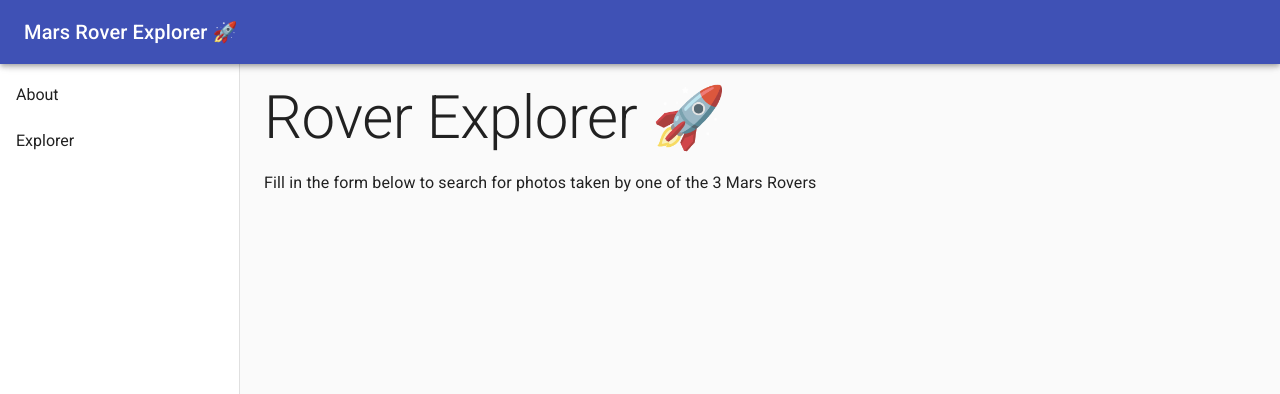
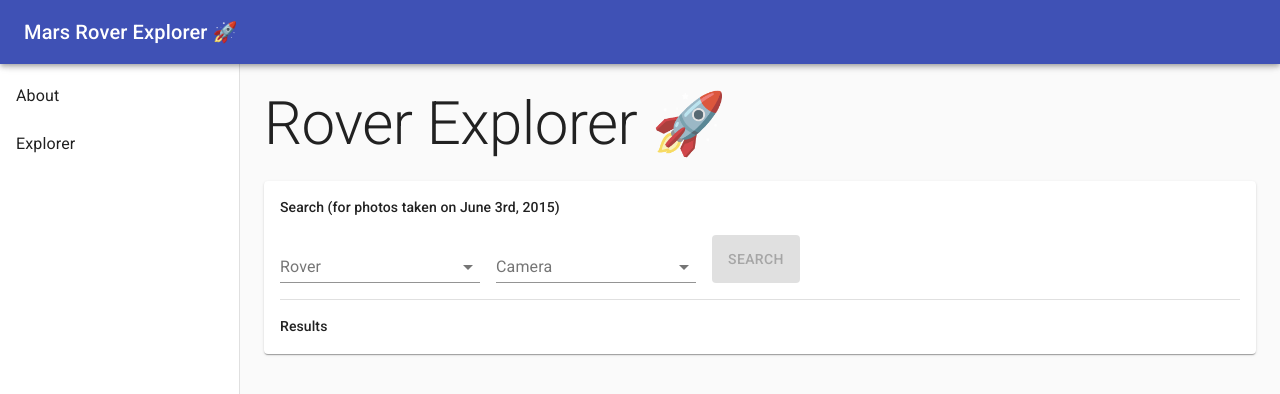
Before and after one commit to greenca6/react-demo, a React (Create React App) app: page /#/explorer in a window 1280 px wide. Shown: the top 394 px of the page. Built offline with nearby package versions, Linux system fonts and the light colour scheme.

Commit message:
Implement most of the functionality desired

```diff
--- a/package.json
+++ b/package.json
@@ -3,12 +3,15 @@
   "version": "0.1.0",
   "private": true,
   "dependencies": {
-    "@material-ui/core": "^3.9.3",
+    "@date-io/core": "^1.2.0",
+    "@date-io/moment": "^1.3.5",
+    "@material-ui/core": "^4.0.0-beta.1",
     "@material-ui/pickers": "^3.0.0-rc.0",
     "@types/jest": "24.0.13",
     "@types/node": "12.0.2",
     "@types/react": "16.8.17",
     "@types/react-dom": "16.8.4",
+    "moment": "^2.24.0",
     "react": "^16.8.6",
     "react-dom": "^16.8.6",
     "react-router": "^5.0.0",
--- a/src/App.tsx
+++ b/src/App.tsx
@@ -1,19 +1,23 @@
 import * as React from 'react';
 import { HashRouter as Router, Route, Switch, Redirect } from 'react-router-dom';
+import { MuiPickersUtilsProvider } from '@material-ui/pickers';
+import MomentUtils from '@date-io/moment';
 import routes from './routes';
 import { MainLayout } from './layouts';
 
 const App = () => (
   <Router>
+    <MuiPickersUtilsProvider utils={MomentUtils}>
       <MainLayout>
         <Switch>
           {routes.map(({ path, component }) => (
-          <Route path={path} component={component} />
+            <Route key={path} path={path} component={component} />
           ))}
           <Redirect from ="/" to={routes[0].path} />
         </Switch>
       </MainLayout>
+    </MuiPickersUtilsProvider>
   </Router>
-)
+);
 
 export default App;
--- /dev/null
+++ b/src/model/PhotoResponse.ts
@@ -0,0 +1,20 @@
+import Camera from './Camera';
+
+interface PhotoCamera {
+  name: Camera;
+  full_name: string;
+}
+
+interface Photo {
+  id: number;
+  sol: number;
+  img_src: string;
+  earth_date: string;
+  camera: PhotoCamera;
+}
+
+interface PhotoResponse {
+  photos: Photo[];
+}
+
+export default PhotoResponse;
--- a/src/pages/explorer/Explorer.tsx
+++ b/src/pages/explorer/Explorer.tsx
@@ -1,14 +1,127 @@
 import * as React from 'react';
 import Typography from '@material-ui/core/Typography';
-import Rovers from '../../enums/Rovers';
+import Paper from '@material-ui/core/Paper';
+import Divider from '@material-ui/core/Divider';
+import TextField from '@material-ui/core/TextField';
+import MenuItem from '@material-ui/core/MenuItem';
+import Button from '@material-ui/core/Button';
+import CircularProgress from '@material-ui/core/CircularProgress';
+import GridList from '@material-ui/core/GridList';
+import GridListTile from '@material-ui/core/GridListTile';
+import GridListTileBar from '@material-ui/core/GridListTileBar';
+import withRoverService from '../../services/withRoverService';
+import RoverService from '../../services/RoverService';
+import Rover from '../../model/Rover';
+import Camera from '../../model/Camera';
+import PhotoResponse from '../../model/PhotoResponse';
 
-const Explorer = () => (
-  <>
-    <Typography variant="h2" gutterBottom>Rover Explorer 🚀</Typography>
-    <Typography variant="subtitle1">
-      Fill in the form below to search for photos taken by one of the {Object.keys(Rovers).length} Mars Rovers
-    </Typography>
-  </>
-);
 
-export default Explorer;
+class Explorer extends React.Component<{ roverService: RoverService }> {
+  state = {
+    camera: null,
+    rover: null,
+    busy: false,
+  };
+  searchResults: PhotoResponse = null;
+
+  handleRoverChange = ({ target }) => {
+    this.setState({ rover: target.value });
+  };
+
+  handleCameraChange = ({ target }) => {
+    this.setState({ camera: target.value });
+  };
+
+  handleSearch = () => {
+    const { camera, rover } = this.state;
+    const date = '2015-06-03';
+    this.setState({ busy: true });
+    this.props.roverService.getPhotos(rover, camera, date)
+      .then((data: PhotoResponse) => {
+        this.searchResults = data;
+        this.setState({ busy: false });
+      })
+      .catch(e => console.log(e));
+  };
+
+  renderResults() {
+    if (this.state.busy) {
+      return <CircularProgress />;
+    }
+
+    if (!this.searchResults) {
+      return null;
+    }
+
+    if (this.searchResults.photos.length === 0) {
+      return <Typography><i>No Mars Photos taken :(</i></Typography>
+    }
+
+    return (
+      <GridList cols={2} style={{ width: 'auto' }} cellHeight={450}>
+        {this.searchResults.photos.map(photo => (
+          <GridListTile key={photo.id}>
+            <img src={photo.img_src} alt={photo.camera.full_name} style={{ height: 'auto' }} />
+            <GridListTileBar
+              title={photo.camera.full_name}
+            />
+          </GridListTile>
+        ))}
+      </GridList>
+    );
+  }
+
+  render() {
+    return (
+      <>
+        <Typography variant="h2" gutterBottom>Rover Explorer 🚀</Typography>
+        <Paper style={{ padding: '16px' }}>
+          <Typography variant="subtitle2">Search (for photos taken on June 3rd, 2015)</Typography>
+          <form style={{ display: 'flex', flexWrap: 'wrap', marginTop: '16px' }}>
+            <TextField
+              id="roverSelect"
+              select
+              label="Rover"
+              value={this.state.rover || ''}
+              onChange={this.handleRoverChange}
+              style={{ width: '200px', marginRight: '16px' }}
+            >
+              {Object.keys(Rover).map(key => (
+                <MenuItem key={Rover[key]} value={Rover[key]}>
+                  {key}
+                </MenuItem>
+              ))}
+            </TextField>
+            <TextField
+              id="cameraSelect"
+              select
+              label="Camera"
+              value={this.state.camera || ''}
+              onChange={this.handleCameraChange}
+              style={{ width: '200px', marginRight: '16px' }}
+            >
+              {Object.keys(Camera).map(key => (
+                <MenuItem key={Camera[key]} value={Camera[key]}>
+                  {key.match(/[A-Z][a-z]+/g).join(' ')}
+                </MenuItem>
+              ))}
+            </TextField>
+            <Button
+              variant="contained"
+              color="primary"
+              onClick={this.handleSearch}
+              disabled={!this.state.rover}
+            >
+              Search
+            </Button>
+          </form>
+          <Divider style={{ marginTop: '16px', marginBottom: '16px' }} />
+          <Typography variant="subtitle2">Results</Typography>
+          {this.renderResults()}
+        </Paper>
+      </>
+    );
+  }
+}
+
+export default withRoverService(Explorer);
--- a/src/services/RoverService.ts
+++ b/src/services/RoverService.ts
@@ -1,12 +1,13 @@
-import Rover from '../enums/Rovers';
-import Camera from '../enums/Camera';
+import Rover from '../model/Rover';
+import Camera from '../model/Camera';
+import PhotoResponse from '../model/PhotoResponse';
 
-const API_KEY = 'DEMO_KEY';
+const API_KEY = 'ZOUCjdo9zqVfPD5Ts2MmrGuFTZVrdffGnPwJrgvN';
 const BASE_URL = 'https://api.nasa.gov/mars-photos/api/v1/rovers';
 
 class RoverService {
-    getPhotos(rover: Rover, camera: Camera, date: string) {
-        const URI = `${BASE_URL}/${rover}/photos?camera=${camera}&earth_date=${date}&api_key=${API_KEY}`;
+    getPhotos(rover: Rover, camera: Camera, date: string): Promise<PhotoResponse> {
+        const URI = `${BASE_URL}/${rover}/photos?${camera ? 'camera=' + camera : ''}&earth_date=${date}&api_key=${API_KEY}`;
         return fetch(URI).then(r => r.json());
     }
 }
--- /dev/null
+++ b/src/services/withRoverService.tsx
@@ -0,0 +1,20 @@
+import * as React from 'react';
+import RoverService from './RoverService';
+
+let service;
+
+const withRoverService = (WrappedComponent) => (
+  class extends React.Component {
+    render() {
+      if (!service) {
+        service = new RoverService();
+      }
+
+      return (
+        <WrappedComponent {...this.props} roverService={service} />
+      );
+    }
+  }
+);
+
+export default withRoverService;
```
Also changed, not shown: src/model/Camera.ts (line endings or trailing spaces), src/model/Rover.ts (renamed from src/enums/Rovers.ts), 1 other file (tests, documents, lock files or other folders). Lines whose indentation alone changed are shown as unchanged.
